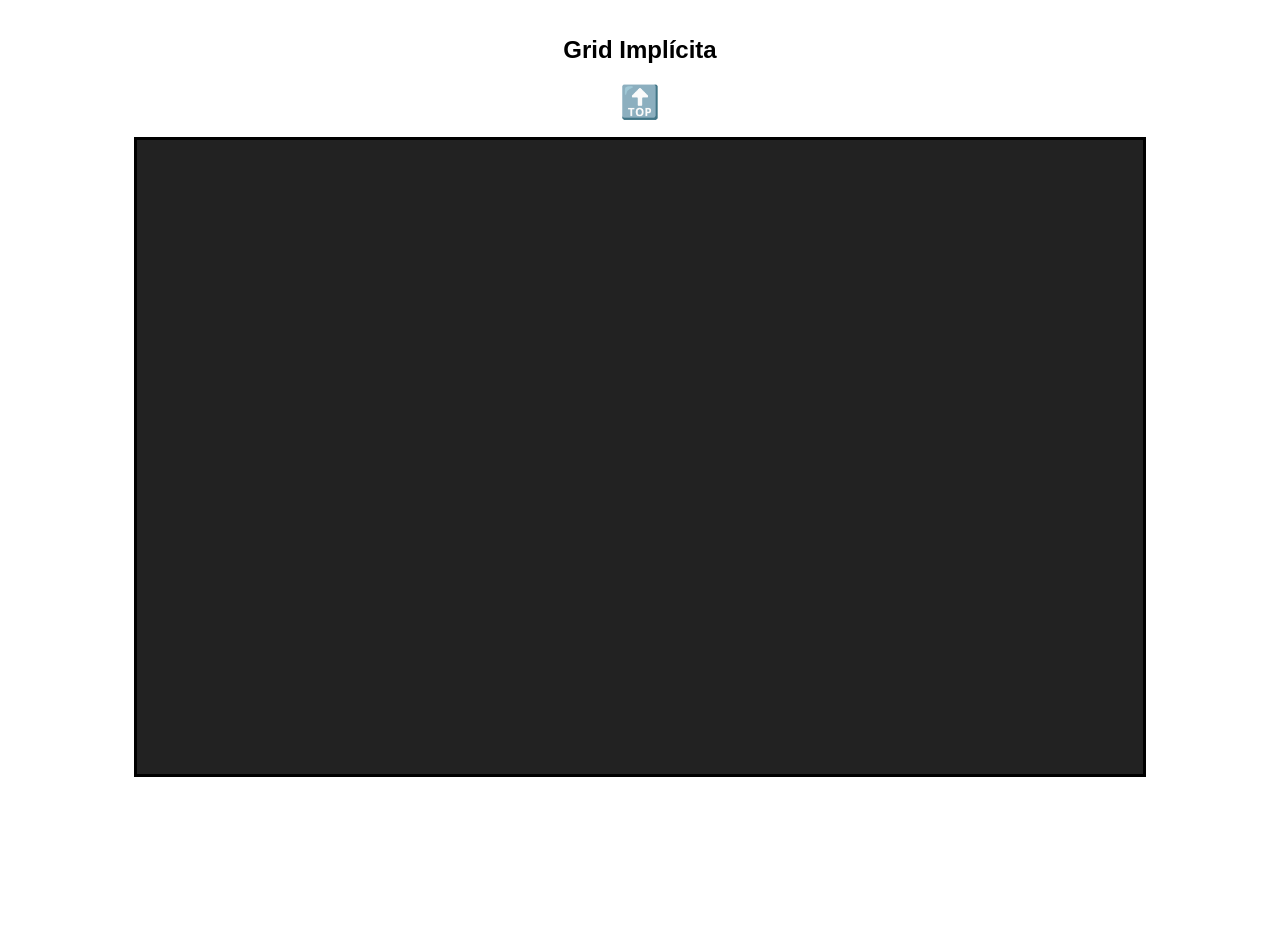
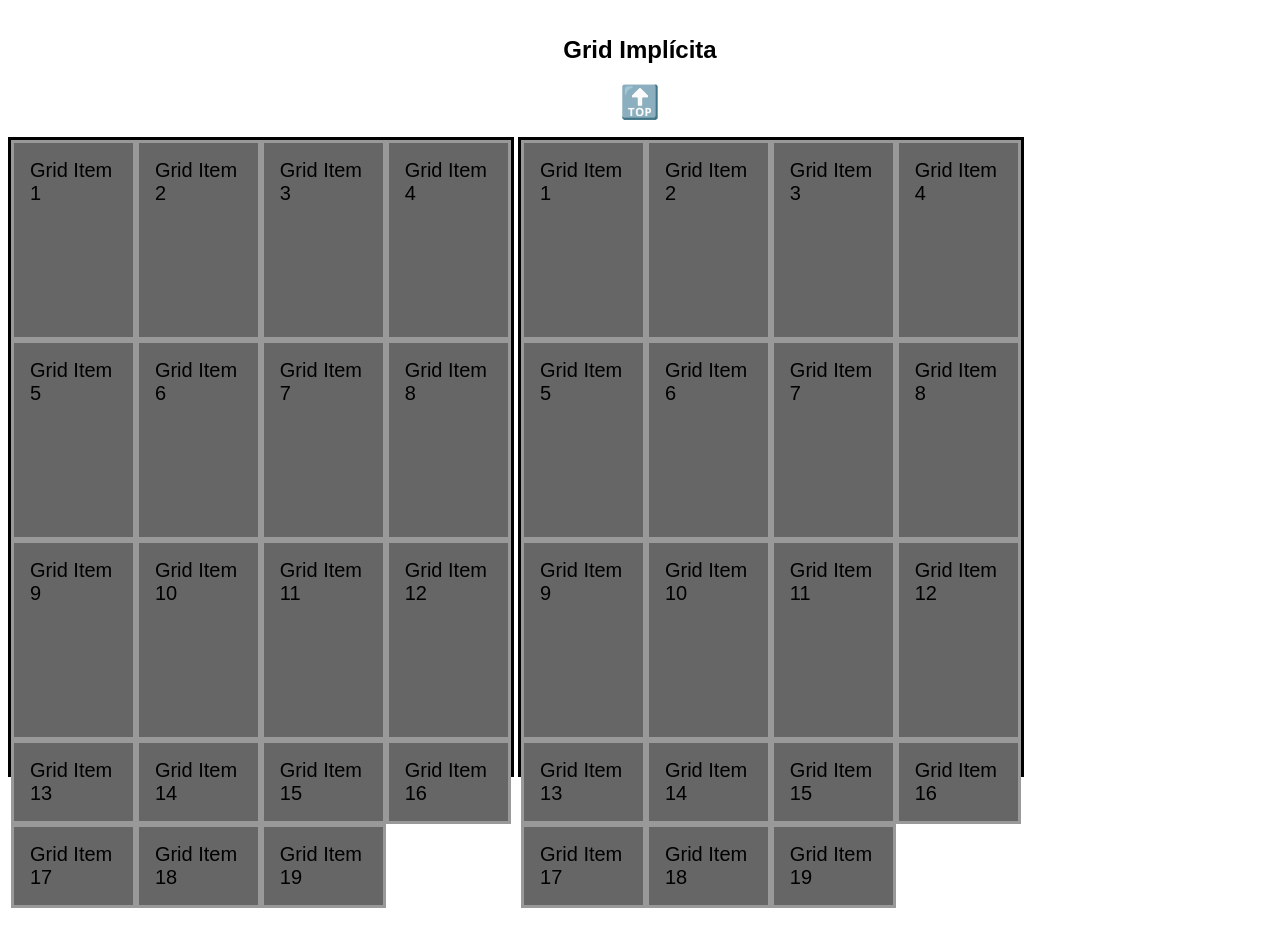
Before and after one commit to Jochizan/courses-css, a website: page grid-jonmircha/grid.html in a window 1280 px wide. Shown: the part 5820-6766 px from the top of the page. Drawn offline with Linux system fonts and the light colour scheme.

Commit message:
Adding grid-areas and grid-implicit

```diff
--- a/grid-jonmircha/css/grid.css
+++ b/grid-jonmircha/css/grid.css
@@ -128,3 +128,43 @@ img {
   /* grid-area no funciona cuando el template esta definido por nombres */
   /* grid-area: linea-r3 / linea-r4 / linea-c1 / linea-c4; */
 }
+
+
+/* Grid Areas */
+
+.grid-areas {
+  display: grid;
+  /* Grid de 3r x 2c*/
+  grid-template: 100px repeat(2, 1fr) 60px / 1fr 200px;
+  grid-template-areas:
+    "header header"
+    "content sidebar"
+    "content ."
+    "footer footer";
+}
+
+.header {
+  grid-area: header;
+}
+
+.content {
+  grid-area: content;
+}
+
+.sidebar {
+  grid-area: sidebar;
+}
+
+.footer {
+  grid-area: footer;
+}
+
+/* Grid Implicita */
+
+.grid-implicit {
+  width: 40%;
+  /* Grid de 3rx4c */
+  display: grid; /* Intercambiar entre inline y solo grid para ver los efectos */
+  display: inline-grid;
+  grid-template: repeat(3, 200px) / repeat(4, 1fr);
+}
--- a/grid-jonmircha/grid.html
+++ b/grid-jonmircha/grid.html
@@ -137,10 +137,140 @@
     </section>
     <h2 id="grid-areas">Grid con Áreas</h2>
     <a href="#top">🔝</a>
-    <section class="container grid-areas"></section>
+    <section class="container grid-areas">
+      <header class="item header">
+        <p>Header</p>
+      </header>
+      <article class="item content">
+        <p>Content</p>
+      </article>
+      <aside class="item sidebar">
+        <p>Sidebar</p>
+      </aside>
+      <footer class="item footer">
+        <p>Footer</p>
+      </footer>
+    </section>
     <h2 id="grid-implicit">Grid Implícita</h2>
     <a href="#top">🔝</a>
-    <section class="container grid-implicit"></section>
+    <section class="container grid-implicit">
+      <article class="item">
+        <p>Grid Item 1</p>
+      </article>
+      <article class="item">
+        <p>Grid Item 2</p>
+      </article>
+      <article class="item">
+        <p>Grid Item 3</p>
+      </article>
+      <article class="item">
+        <p>Grid Item 4</p>
+      </article>
+      <article class="item">
+        <p>Grid Item 5</p>
+      </article>
+      <article class="item">
+        <p>Grid Item 6</p>
+      </article>
+      <article class="item">
+        <p>Grid Item 7</p>
+      </article>
+      <article class="item">
+        <p>Grid Item 8</p>
+      </article>
+      <article class="item">
+        <p>Grid Item 9</p>
+      </article>
+      <article class="item">
+        <p>Grid Item 10</p>
+      </article>
+      <article class="item">
+        <p>Grid Item 11</p>
+      </article>
+      <article class="item">
+        <p>Grid Item 12</p>
+      </article>
+      <article class="item">
+        <p>Grid Item 13</p>
+      </article>
+      <article class="item">
+        <p>Grid Item 14</p>
+      </article>
+      <article class="item">
+        <p>Grid Item 15</p>
+      </article>
+      <article class="item">
+        <p>Grid Item 16</p>
+      </article>
+      <article class="item">
+        <p>Grid Item 17</p>
+      </article>
+      <article class="item">
+        <p>Grid Item 18</p>
+      </article>
+      <article class="item">
+        <p>Grid Item 19</p>
+      </article>
+    </section>
+    <section class="container grid-implicit">
+      <article class="item">
+        <p>Grid Item 1</p>
+      </article>
+      <article class="item">
+        <p>Grid Item 2</p>
+      </article>
+      <article class="item">
+        <p>Grid Item 3</p>
+      </article>
+      <article class="item">
+        <p>Grid Item 4</p>
+      </article>
+      <article class="item">
+        <p>Grid Item 5</p>
+      </article>
+      <article class="item">
+        <p>Grid Item 6</p>
+      </article>
+      <article class="item">
+        <p>Grid Item 7</p>
+      </article>
+      <article class="item">
+        <p>Grid Item 8</p>
+      </article>
+      <article class="item">
+        <p>Grid Item 9</p>
+      </article>
+      <article class="item">
+        <p>Grid Item 10</p>
+      </article>
+      <article class="item">
+        <p>Grid Item 11</p>
+      </article>
+      <article class="item">
+        <p>Grid Item 12</p>
+      </article>
+      <article class="item">
+        <p>Grid Item 13</p>
+      </article>
+      <article class="item">
+        <p>Grid Item 14</p>
+      </article>
+      <article class="item">
+        <p>Grid Item 15</p>
+      </article>
+      <article class="item">
+        <p>Grid Item 16</p>
+      </article>
+      <article class="item">
+        <p>Grid Item 17</p>
+      </article>
+      <article class="item">
+        <p>Grid Item 18</p>
+      </article>
+      <article class="item">
+        <p>Grid Item 19</p>
+      </article>
+    </section>
     <h2 id="grid-flow">Flujo de la Grid</h2>
     <a href="#top">🔝</a>
     <section class="container grid-flow"></section>
```
